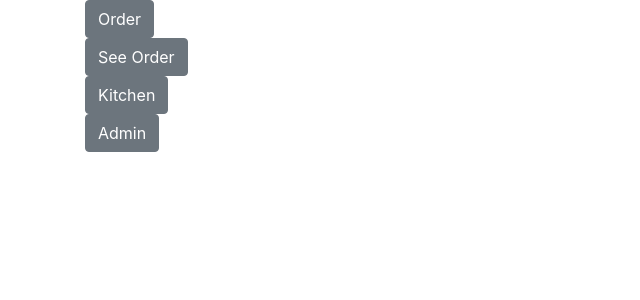
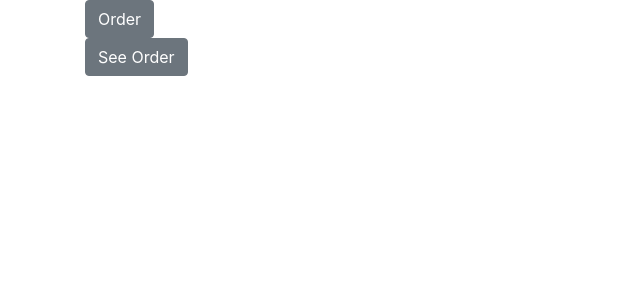
Before and after one commit to mduckles/csc-pointofsalsesystemsd, a Flask app: page / in a window 1280 px wide. Shown: the top 300 px of the page, without its empty margins (0-640 px from the left). Run offline with Flask 2, Linux system fonts and the light colour scheme; some libraries are stand-ins or nearby versions.

Commit message:
remove to buttons

```diff
--- a/templates/main.html
+++ b/templates/main.html
@@ -24,18 +24,6 @@
                 </a>
             </div>
         </div>
-        <div class="row">
-            <div class="col-6">
-                <a href="http://127.0.0.1:5000/kitchen/">
-                <button class="btn btn-secondary">Kitchen</button>
-                </a>
-            </div>
-        </div>
-        <div class="row">
-            <div class="col-6">
-                <button class="btn btn-secondary">Admin</button>
-            </div>
-        </div>
-    </div>
+
 
 </body>
```
